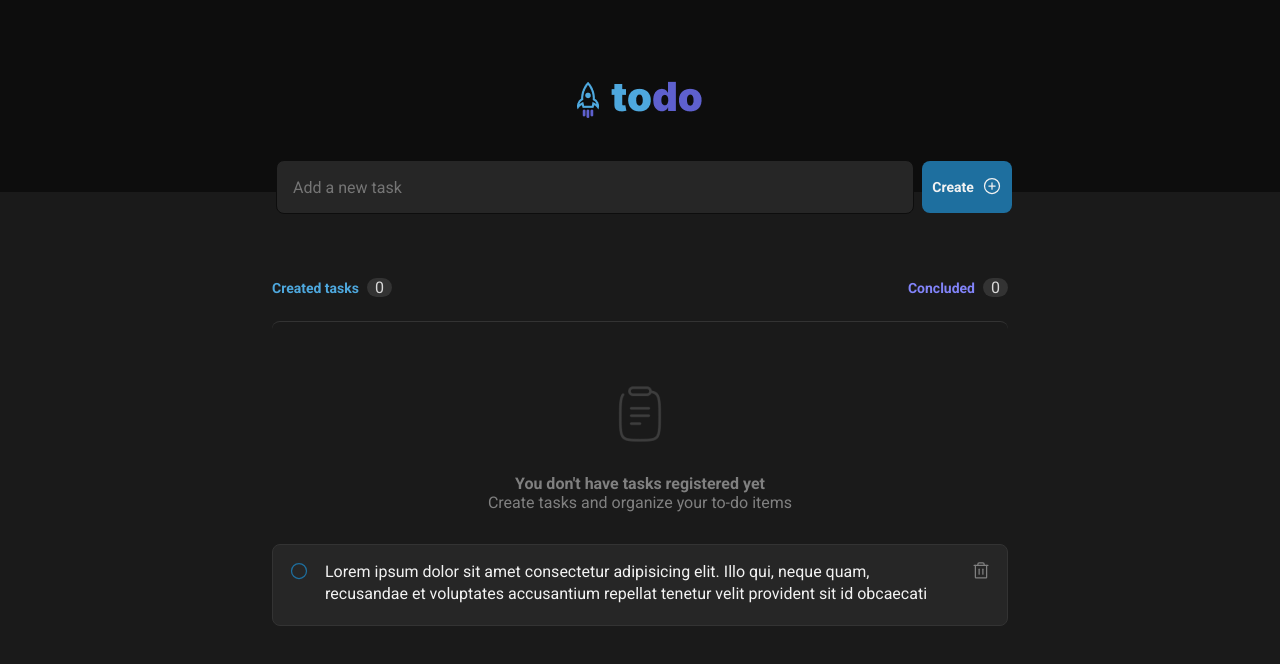
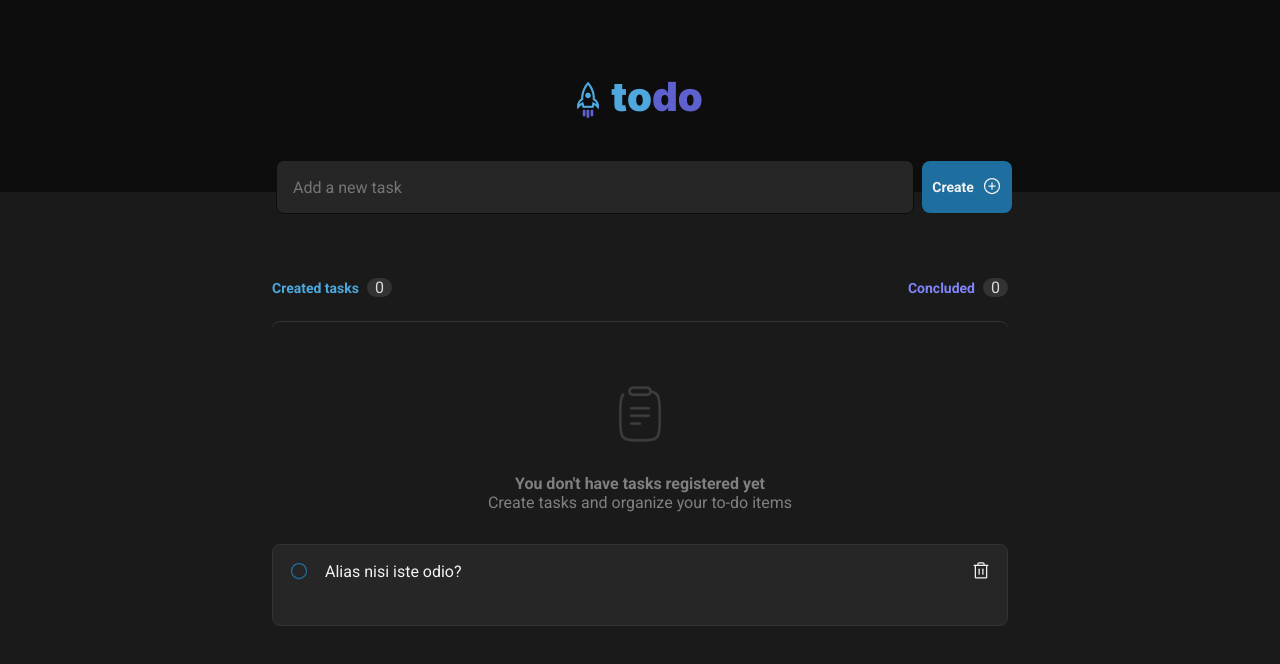
Before and after one commit to amaralBruno27866/todoList, a React (Vite) app in the folder to-toList/: page / in a window 1280 px wide. Shown: the top 664 px of the page. Built offline with nearby package versions, Linux system fonts and the light colour scheme.

Commit message:
some corrections about Tasks component

```diff
--- a/to-toList/src/components/Tasks.tsx
+++ b/to-toList/src/components/Tasks.tsx
@@ -1,18 +1,24 @@
 import style from '../styles/Tasks.module.css'
-import {Circle, Trash} from 'phosphor-react'
+import {Circle, Trash, CheckCircle} from 'phosphor-react'
+
+interface Task{
+    id: number;
+    content: string;
+    wasCheck: boolean;
+}
 
 export function Tasks(){
     return(
         <div className={style.task}>
-            <span className={style.circle}>
+            <button className={style.circle}>
                 <Circle size={20}/>
-            </span>
+            </button>
             <textarea>
-                Lorem ipsum dolor sit amet consectetur adipisicing elit. Illo qui, neque quam, recusandae et voluptates accusantium repellat tenetur velit provident sit id obcaecati iusto quae quibusdam. Alias nisi iste odio?
+                Alias nisi iste odio?
             </textarea>
-            <span className={style.trash}>
-                <Trash size={20} />
-            </span>
+            <button className={style.trash}>
+            <Trash size={20} />
+            </button>
         </div>
     )
 }
--- a/to-toList/src/styles/Tasks.module.css
+++ b/to-toList/src/styles/Tasks.module.css
@@ -8,15 +8,31 @@
 }
 
 .circle{
+    width: 20px;
+    height: 20px;
     color: var(--blue-dark);
     margin-left: 1rem;
     margin-top: 1rem;
+    background: none;
+    border: none;
+    cursor: pointer;
 }
 
 .trash{
-    color: var(--gray-300);
+    width: 20px;
+    height: 20px;
+    color: var(--gray-100);
     margin-right: 1rem;
     margin-top: 1rem;
+    background: none;
+    border: none;
+    cursor: pointer;
+    transition: color 0.2s, backround-color 0.2s;
+}
+
+.trash:hover{
+    color: var(--purple-light);
+
 }
 
 .task textarea{
```
